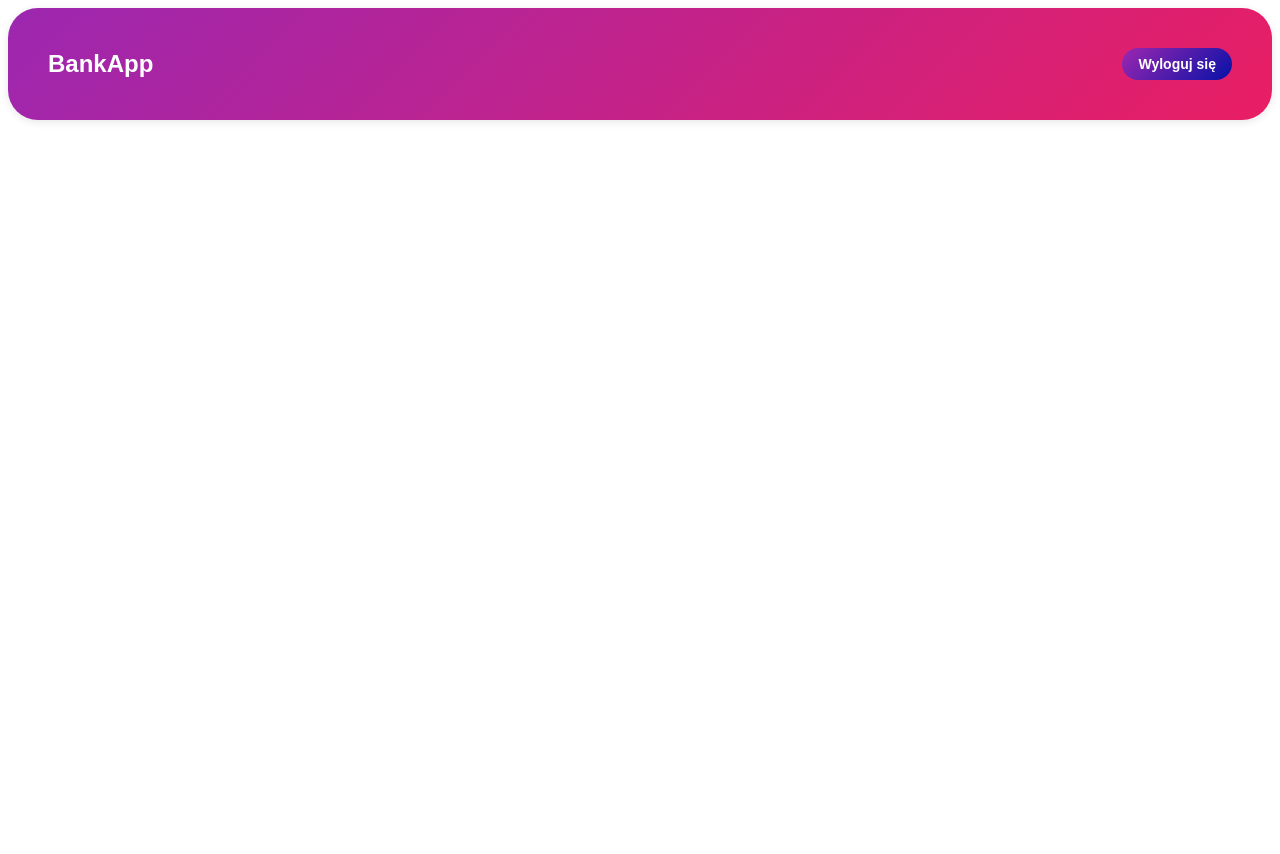
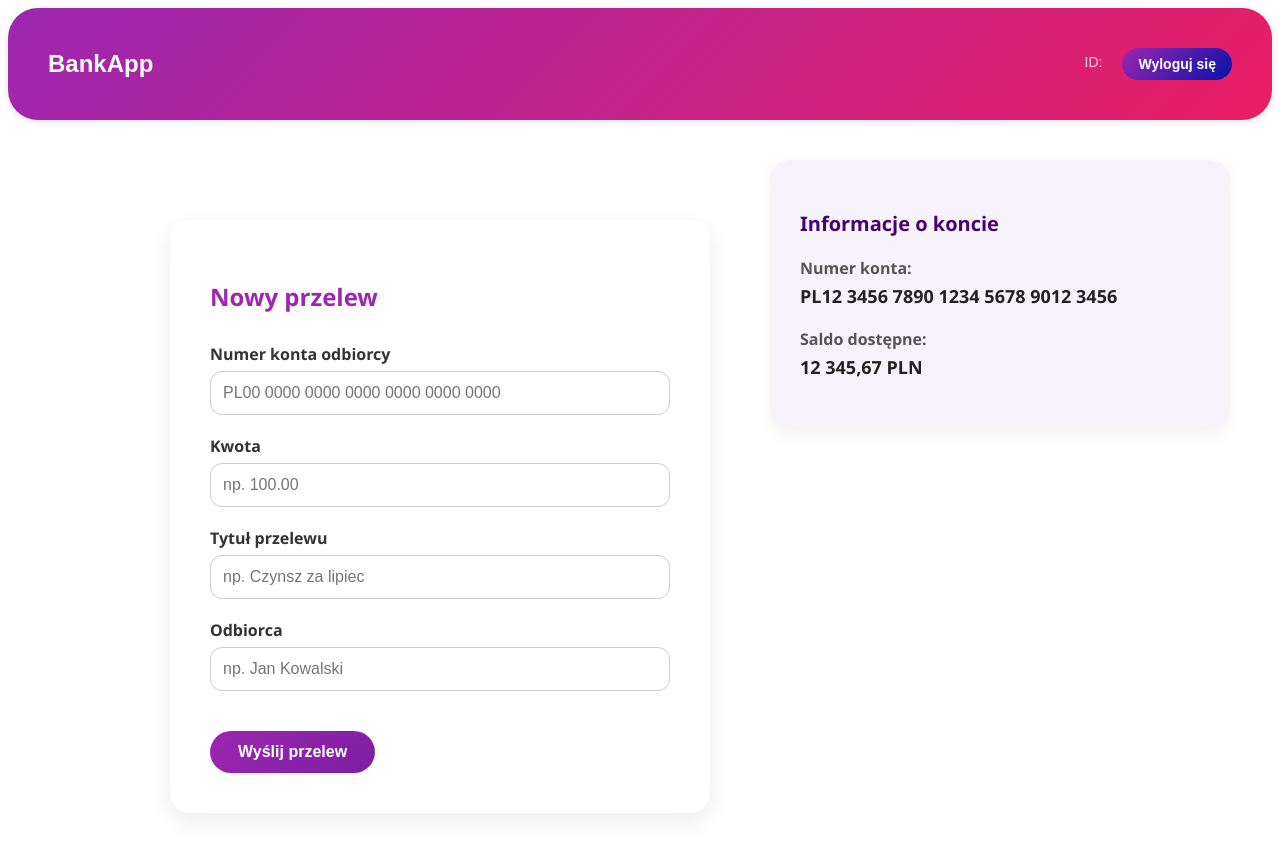
Before and after one commit to patryk-krych/bank-app-fronted, an Angular app: page /home in a window 1280 px wide. Shown: the top 854 px of the page. Before the commit the page ends 800 px from the top, so only its background shows below. Built offline with nearby package versions, Linux system fonts and the light colour scheme.

Commit message:
Prepare layout for account and transfer (implementation soon)

```diff
--- /dev/null
+++ b/src/app/dashboard/account/account.css
@@ -0,0 +1,35 @@
+.account-container {
+  background: #f7f3fb;
+  padding: 30px;
+  border-radius: 20px;
+  box-shadow: 0 6px 18px rgba(0, 0, 0, 0.05);
+  font-family: 'Segoe UI', sans-serif;
+  width: 100%;
+  max-width: 400px;
+}
+
+h3 {
+  color: #4a0072;
+  margin-bottom: 20px;
+  font-size: 20px;
+}
+
+.account-field {
+  margin-bottom: 20px;
+}
+
+label {
+  font-weight: 600;
+  color: #555;
+  margin-bottom: 5px;
+  display: block;
+}
+
+.account-number,
+.account-balance {
+  font-size: 18px;
+  font-weight: bold;
+  color: #222;
+  margin: 0;
+  word-break: break-all;
+}
--- /dev/null
+++ b/src/app/dashboard/account/account.html
@@ -0,0 +1,13 @@
+<div class="account-container">
+  <h3>Informacje o koncie</h3>
+
+  <div class="account-field">
+    <label>Numer konta:</label>
+    <p class="account-number">PL12 3456 7890 1234 5678 9012 3456</p>
+  </div>
+
+  <div class="account-field">
+    <label>Saldo dostępne:</label>
+    <p class="account-balance">12 345,67 PLN</p>
+  </div>
+</div>
--- a/src/app/dashboard/dashboard.css
+++ b/src/app/dashboard/dashboard.css
@@ -0,0 +1,19 @@
+.dashboard-main {
+  display: flex;
+  justify-content: center;
+  gap: 60px;
+  padding: 40px 60px;
+  flex-wrap: wrap;
+}
+
+.dashboard-left {
+  flex: 1.5;
+  min-width: 500px;
+  max-width: 600px;
+}
+
+.dashboard-right {
+  flex: 1;
+  min-width: 300px;
+  max-width: 400px;
+}
--- a/src/app/dashboard/dashboard.html
+++ b/src/app/dashboard/dashboard.html
@@ -1 +1,11 @@
-<app-header />
+<app-header></app-header>
+
+<div class="dashboard-main">
+  <div class="dashboard-left">
+    <app-transfer></app-transfer>
+  </div>
+
+  <div class="dashboard-right">
+    <app-account></app-account>
+  </div>
+</div>
--- a/src/app/dashboard/dashboard.ts
+++ b/src/app/dashboard/dashboard.ts
@@ -1,9 +1,11 @@
 import { Component } from '@angular/core';
 import { Header } from './header/header';
+import { Transfer } from "./transfer/transfer";
+import { Account } from "./account/account";
 
 @Component({
   selector: 'app-dashboard',
-  imports: [Header],
+  imports: [Header, Transfer, Account],
   templateUrl: './dashboard.html',
   styleUrl: './dashboard.css'
 })
--- a/src/app/dashboard/header/header.html
+++ b/src/app/dashboard/header/header.html
@@ -2,7 +2,7 @@
   <div class="logo">BankApp</div>
 
   <div class="user-info">
-    <p class="user-id">{{ user?.id }}</p>
+    <p class="user-id">ID: {{ user?.id }}</p>
     <h2 class="user-name">{{ user?.firstName }} {{ user?.lastName }}</h2>
   </div>
 
--- /dev/null
+++ b/src/app/dashboard/transfer/transfer.css
@@ -0,0 +1,66 @@
+.transfer-container {
+  max-width: 500px;
+  margin: 60px 0 60px 60px;
+  padding: 40px;
+  background: #ffffff;
+  border-radius: 20px;
+  box-shadow: 0 8px 24px rgba(0, 0, 0, 0.08);
+  font-family: 'Segoe UI', sans-serif;
+}
+
+h2 {
+  text-align: left;
+  color: #9c27b0;
+  margin-bottom: 30px;
+}
+
+.transfer-form {
+  display: flex;
+  flex-direction: column;
+  gap: 20px;
+}
+
+.form-group {
+  display: flex;
+  flex-direction: column;
+}
+
+label {
+  font-weight: 600;
+  margin-bottom: 6px;
+  color: #333;
+}
+
+input {
+  padding: 12px;
+  border: 1px solid #ccc;
+  border-radius: 12px;
+  font-size: 16px;
+  transition: border-color 0.3s;
+}
+
+input:focus {
+  border-color: #9c27b0;
+  outline: none;
+}
+
+.form-actions {
+  text-align: left;
+  margin-top: 20px;
+}
+
+button {
+  background: linear-gradient(135deg, #9c27b0, #7b1fa2);
+  color: white;
+  border: none;
+  padding: 12px 28px;
+  font-size: 16px;
+  border-radius: 30px;
+  cursor: pointer;
+  font-weight: bold;
+  transition: background 0.3s ease;
+}
+
+button:hover {
+  background: linear-gradient(135deg, #7b1fa2, #4a0072);
+}
--- /dev/null
+++ b/src/app/dashboard/transfer/transfer.html
@@ -0,0 +1,29 @@
+<div class="transfer-container">
+  <h2>Nowy przelew</h2>
+
+  <form class="transfer-form">
+    <div class="form-group">
+      <label for="recipient">Numer konta odbiorcy</label>
+      <input type="text" id="recipient" placeholder="PL00 0000 0000 0000 0000 0000 0000" />
+    </div>
+
+    <div class="form-group">
+      <label for="amount">Kwota</label>
+      <input type="number" id="amount" placeholder="np. 100.00" />
+    </div>
+
+    <div class="form-group">
+      <label for="title">Tytuł przelewu</label>
+      <input type="text" id="title" placeholder="np. Czynsz za lipiec" />
+    </div>
+
+    <div class="form-group">
+      <label for="recipientName">Odbiorca</label>
+      <input type="text" id="recipientName" placeholder="np. Jan Kowalski" />
+    </div>
+
+    <div class="form-actions">
+      <button type="submit">Wyślij przelew</button>
+    </div>
+  </form>
+</div>
```
Also changed, not shown: src/app/dashboard/account/account.ts (added, +11 -0 lines), src/app/dashboard/transfer/transfer.ts (added, +11 -0 lines).
